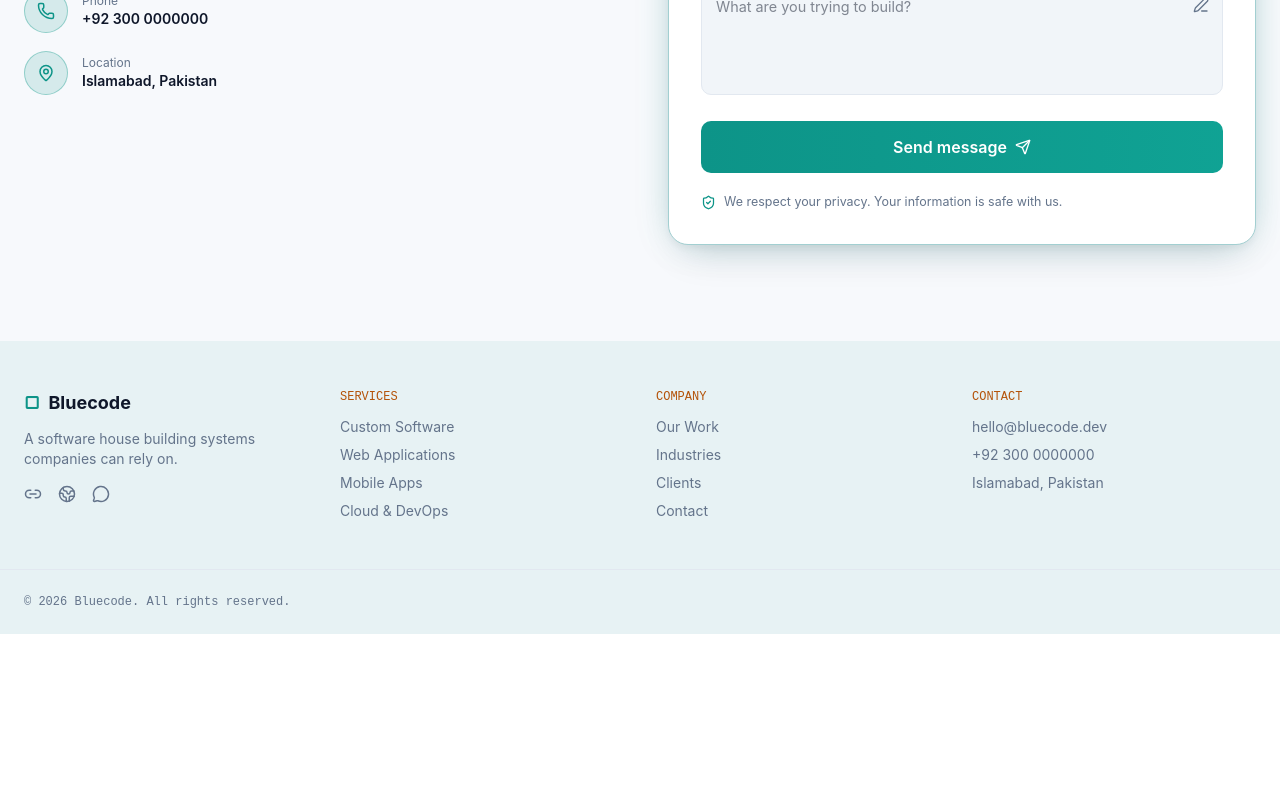
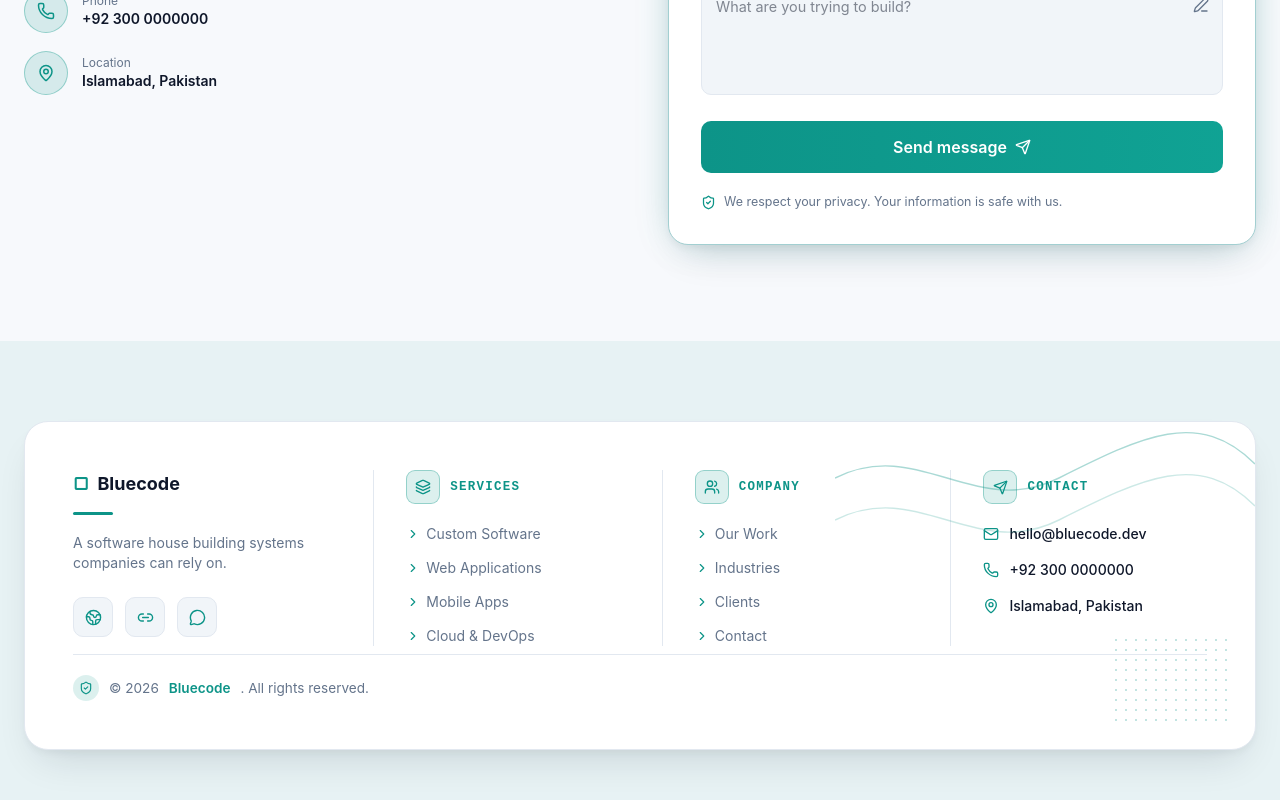
Before and after one commit to ozetechnologies/OzeTechnologies, a React (Vite) app: page / in a window 1280 px wide. Shown: the part 3914-4714 px from the top of the page. Before the commit the page ends 4548 px from the top, so only its background shows below. Built offline with nearby package versions, Linux system fonts and the light colour scheme.

Commit message:
Redesigned footer

```diff
--- a/src/LandingPage.jsx
+++ b/src/LandingPage.jsx
@@ -9,6 +9,7 @@ import {
   ArrowRight,
   ArrowUpRight,
   ChevronDown,
+  ChevronRight,
   Mail,
   MapPin,
   Phone,
@@ -1192,6 +1193,131 @@ export default function LandingPage() {
           padding: 12px 20px;
           font-weight: 600;
           text-decoration: none;
+        }
+
+        /* ---------- FOOTER ---------- */
+        .bc-footer-card {
+          position: relative;
+          overflow: hidden;
+          border-radius: 24px;
+          background: var(--bc-panel);
+          border: 1px solid var(--bc-line);
+          box-shadow: var(--bc-shadow-lg);
+        }
+        .bc-footer-decor-dots {
+          position: absolute;
+          bottom: 24px;
+          right: 24px;
+          width: 120px;
+          height: 90px;
+          background-image: radial-gradient(var(--bc-cyan) 1px, transparent 1px);
+          background-size: 10px 10px;
+          opacity: 0.25;
+          pointer-events: none;
+        }
+        .bc-footer-decor-wave {
+          position: absolute;
+          top: 0;
+          right: 0;
+          width: 45%;
+          max-width: 420px;
+          height: auto;
+          opacity: 0.35;
+          pointer-events: none;
+        }
+        .bc-footer-underline {
+          width: 40px;
+          height: 3px;
+          border-radius: 2px;
+          background: var(--bc-cyan);
+          margin: 14px 0 18px;
+        }
+        .bc-footer-social {
+          width: 40px;
+          height: 40px;
+          border-radius: 10px;
+          background: var(--bc-panel-2);
+          border: 1px solid var(--bc-line);
+          display: flex;
+          align-items: center;
+          justify-content: center;
+          transition: border-color 0.2s ease, transform 0.2s ease;
+        }
+        .bc-footer-social:hover {
+          border-color: var(--bc-cyan);
+          transform: translateY(-2px);
+        }
+        .bc-footer-col-divider {
+          display: none;
+        }
+        @media (min-width: 768px) {
+          .bc-footer-col-divider {
+            display: block;
+            width: 1px;
+            background: var(--bc-line);
+            align-self: stretch;
+          }
+        }
+        .bc-footer-heading-row {
+          display: flex;
+          align-items: center;
+          gap: 10px;
+          margin-bottom: 20px;
+        }
+        .bc-footer-heading-badge {
+          width: 34px;
+          height: 34px;
+          border-radius: 9px;
+          background: color-mix(in srgb, var(--bc-cyan) 14%, transparent);
+          border: 1px solid color-mix(in srgb, var(--bc-cyan) 35%, transparent);
+          display: flex;
+          align-items: center;
+          justify-content: center;
+          flex-shrink: 0;
+        }
+        .bc-footer-heading {
+          font-family: 'JetBrains Mono', ui-monospace, monospace;
+          font-size: 0.78rem;
+          letter-spacing: 0.1em;
+          font-weight: 700;
+          color: var(--bc-cyan);
+        }
+        .bc-footer-item {
+          display: flex;
+          align-items: center;
+          gap: 6px;
+          color: var(--bc-muted);
+          transition: color 0.2s ease;
+        }
+        .bc-footer-item:hover { color: var(--bc-text); }
+        .bc-footer-item + .bc-footer-item { margin-top: 14px; }
+        .bc-footer-contact-item {
+          display: flex;
+          align-items: center;
+          gap: 10px;
+          color: var(--bc-text);
+          font-weight: 500;
+        }
+        .bc-footer-contact-item + .bc-footer-contact-item { margin-top: 16px; }
+        .bc-footer-bottom {
+          display: flex;
+          align-items: center;
+          gap: 10px;
+          border-top: 1px solid var(--bc-line);
+          padding-top: 20px;
+          margin-top: 8px;
+          color: var(--bc-muted);
+          font-size: 0.85rem;
+        }
+        .bc-footer-bottom-badge {
+          width: 26px;
+          height: 26px;
+          border-radius: 999px;
+          background: color-mix(in srgb, var(--bc-cyan) 14%, transparent);
+          display: flex;
+          align-items: center;
+          justify-content: center;
+          flex-shrink: 0;
         }
       `}</style>
 
@@ -1736,49 +1862,113 @@ export default function LandingPage() {
 
       {/* FOOTER */}
       <footer style={{ background: "var(--bc-band)" }}>
-        <div className="max-w-7xl mx-auto px-6 py-12 grid sm:grid-cols-2 md:grid-cols-4 gap-8">
-          <div>
-            <div className="bc-display font-bold text-lg mb-3 flex items-center gap-2">
-              <span style={{ color: "var(--bc-cyan)" }}>&#9634;</span> Bluecode
+        <div className="max-w-7xl mx-auto px-6 py-16 md:py-20">
+          <div className="bc-footer-card p-8 md:p-12">
+            <div className="bc-footer-decor-dots" />
+            <svg className="bc-footer-decor-wave" viewBox="0 0 300 160" fill="none">
+              <path d="M0 40 C 60 10, 100 70, 160 40 S 260 -10, 300 30" stroke="var(--bc-cyan)" strokeWidth="1" />
+              <path d="M0 70 C 60 40, 100 100, 160 70 S 260 20, 300 60" stroke="var(--bc-cyan)" strokeWidth="1" opacity="0.6" />
+            </svg>
+
+            <div className="grid md:grid-cols-[1.2fr_auto_1fr_auto_1fr_auto_1fr] gap-x-8 gap-y-12">
+              {/* Brand column */}
+              <div>
+                <div className="bc-display font-bold text-lg flex items-center gap-2">
+                  <span style={{ color: "var(--bc-cyan)" }}>&#9634;</span> Bluecode
+                </div>
+                <div className="bc-footer-underline" />
+                <p className="bc-body text-sm mb-6" style={{ color: "var(--bc-muted)" }}>
+                  A software house building systems companies can rely on.
+                </p>
+                <div className="flex gap-3">
+                  <a href="#" className="bc-footer-social" aria-label="Website">
+                    <Globe2 size={17} color="var(--bc-cyan)" />
+                  </a>
+                  <a href="#" className="bc-footer-social" aria-label="LinkedIn">
+                    <Link2 size={17} color="var(--bc-cyan)" />
+                  </a>
+                  <a href="#" className="bc-footer-social" aria-label="Message us">
+                    <MessageCircle size={17} color="var(--bc-cyan)" />
+                  </a>
+                </div>
+              </div>
+
+              <div className="bc-footer-col-divider" />
+
+              {/* Services column */}
+              <div>
+                <div className="bc-footer-heading-row">
+                  <div className="bc-footer-heading-badge">
+                    <Layers size={16} color="var(--bc-cyan)" />
+                  </div>
+                  <span className="bc-footer-heading">SERVICES</span>
+                </div>
+                <div className="bc-body text-sm">
+                  {["Custom Software", "Web Applications", "Mobile Apps", "Cloud & DevOps"].map((item, i) => (
+                    <div key={i} className="bc-footer-item">
+                      <ChevronRight size={14} color="var(--bc-cyan)" />
+                      {item}
+                    </div>
+                  ))}
+                </div>
+              </div>
+
+              <div className="bc-footer-col-divider" />
+
+              {/* Company column */}
+              <div>
+                <div className="bc-footer-heading-row">
+                  <div className="bc-footer-heading-badge">
+                    <Users size={16} color="var(--bc-cyan)" />
+                  </div>
+                  <span className="bc-footer-heading">COMPANY</span>
+                </div>
+                <div className="bc-body text-sm">
+                  {[
+                    { label: "Our Work", href: "#projects" },
+                    { label: "Industries", href: "#about" },
+                    { label: "Clients", href: "#blogs" },
+                    { label: "Contact", href: "#contact" },
+                  ].map((item, i) => (
+                    <a key={i} href={item.href} className="bc-footer-item">
+                      <ChevronRight size={14} color="var(--bc-cyan)" />
+                      {item.label}
+                    </a>
+                  ))}
+                </div>
+              </div>
+
+              <div className="bc-footer-col-divider" />
+
+              {/* Contact column */}
+              <div>
+                <div className="bc-footer-heading-row">
+                  <div className="bc-footer-heading-badge">
+                    <Send size={15} color="var(--bc-cyan)" />
+                  </div>
+                  <span className="bc-footer-heading">CONTACT</span>
+                </div>
+                <div className="bc-body text-sm">
+                  <div className="bc-footer-contact-item">
+                    <Mail size={16} color="var(--bc-cyan)" /> hello@bluecode.dev
+                  </div>
+                  <div className="bc-footer-contact-item">
+                    <Phone size={16} color="var(--bc-cyan)" /> +92 300 0000000
+                  </div>
+                  <div className="bc-footer-contact-item">
+                    <MapPin size={16} color="var(--bc-cyan)" /> Islamabad, Pakistan
+                  </div>
+                </div>
+              </div>
             </div>
-            <p className="bc-body text-sm" style={{ color: "var(--bc-muted)" }}>
-              A software house building systems companies can rely on.
-            </p>
-            <div className="flex gap-4 mt-4">
-             <Link2 size={18} color="var(--bc-muted)" />
-<Globe2 size={18} color="var(--bc-muted)" />
-<MessageCircle size={18} color="var(--bc-muted)" />
+
+            <div className="bc-footer-bottom">
+              <div className="bc-footer-bottom-badge">
+                <ShieldCheck size={14} color="var(--bc-cyan)" />
+              </div>
+              © 2026 <span style={{ color: "var(--bc-cyan)", fontWeight: 600 }}>Bluecode</span>. All rights reserved.
             </div>
           </div>
-          <div>
-            <div className="bc-mono text-xs mb-3" style={{ color: "var(--bc-amber)" }}>SERVICES</div>
-            <ul className="space-y-2 bc-body text-sm" style={{ color: "var(--bc-muted)" }}>
-              <li>Custom Software</li>
-              <li>Web Applications</li>
-              <li>Mobile Apps</li>
-              <li>Cloud &amp; DevOps</li>
-            </ul>
-          </div>
-          <div>
-            <div className="bc-mono text-xs mb-3" style={{ color: "var(--bc-amber)" }}>COMPANY</div>
-            <ul className="space-y-2 bc-body text-sm" style={{ color: "var(--bc-muted)" }}>
-              <li>Our Work</li>
-              <li>Industries</li>
-              <li>Clients</li>
-              <li>Contact</li>
-            </ul>
-          </div>
-          <div>
-            <div className="bc-mono text-xs mb-3" style={{ color: "var(--bc-amber)" }}>CONTACT</div>
-            <ul className="space-y-2 bc-body text-sm" style={{ color: "var(--bc-muted)" }}>
-              <li>hello@bluecode.dev</li>
-              <li>+92 300 0000000</li>
-              <li>Islamabad, Pakistan</li>
-            </ul>
-          </div>
-        </div>
-        <div className="max-w-7xl mx-auto px-6 py-6 border-t bc-mono text-xs" style={{ borderColor: "var(--bc-line)", color: "var(--bc-muted)" }}>
-          © 2026 Bluecode. All rights reserved.
         </div>
       </footer>
       </div>
```
